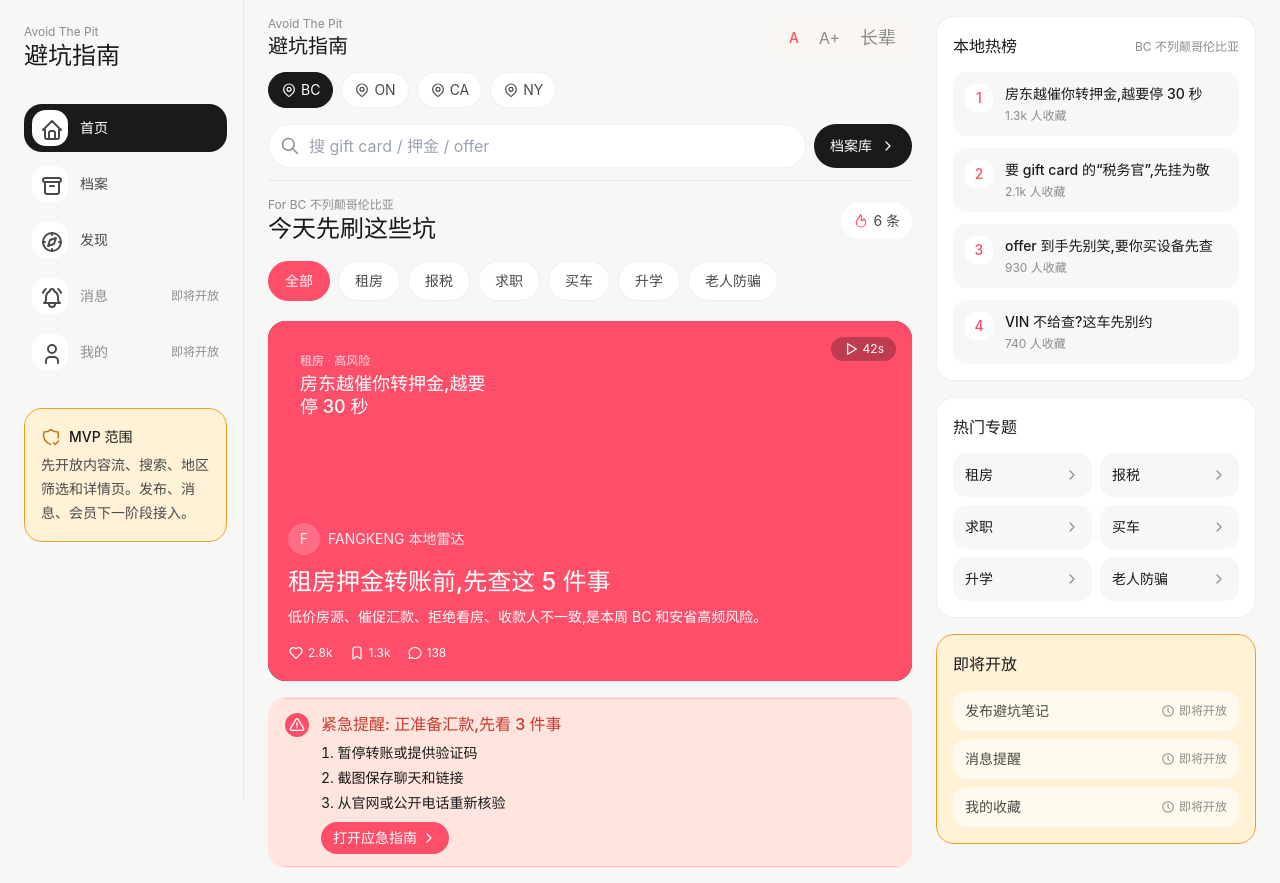
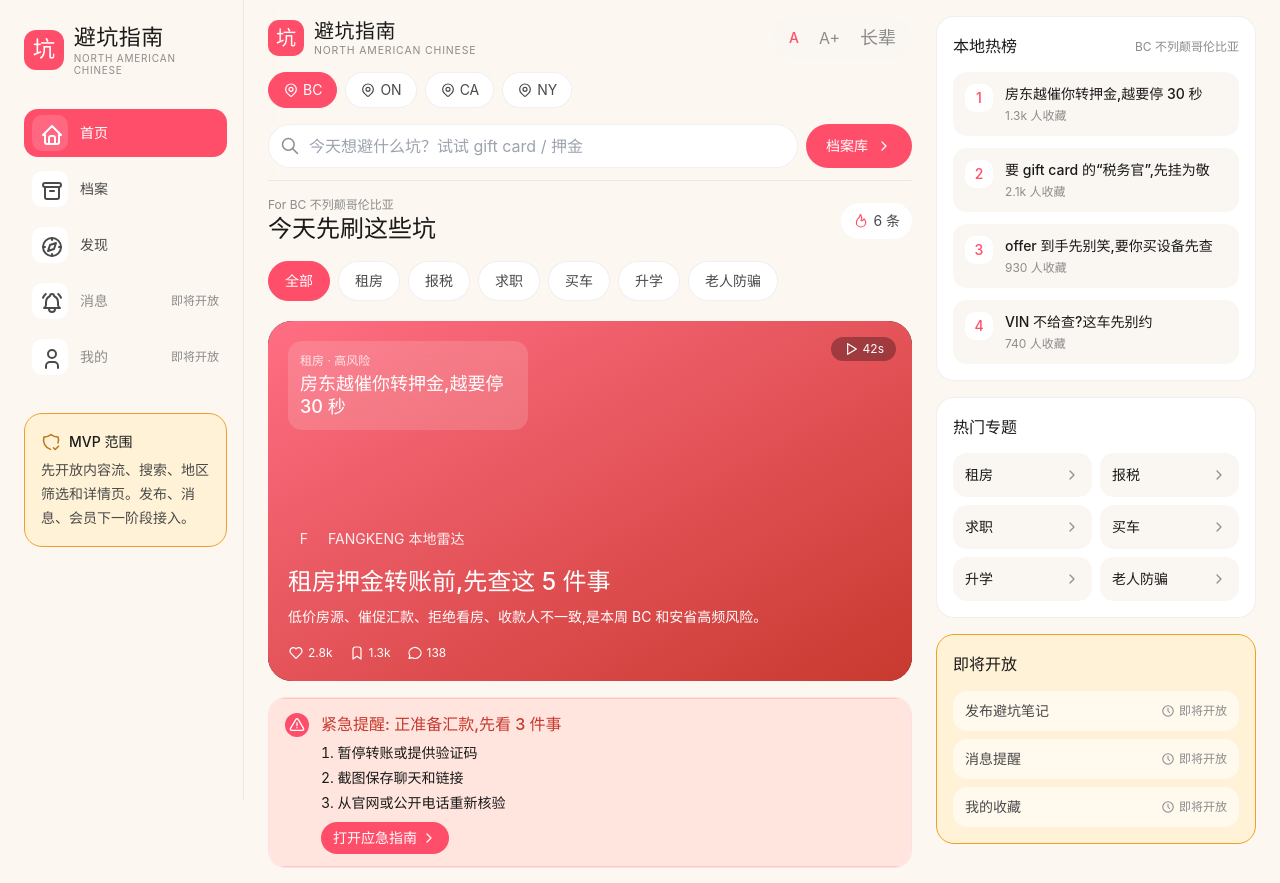
Before and after one commit to ywzhuvincent-afk/FANGKENG, a Next.js app: page / in a window 1280 px wide. Shown: the top 883 px of the page. Built offline with nearby package versions, Linux system fonts and the light colour scheme.

Commit message:
UI: logo mark + gradient covers + pink active states

```diff
--- a/components/atp/MvpHome.tsx
+++ b/components/atp/MvpHome.tsx
@@ -35,6 +35,23 @@ import {
 const allCategory = '全部';
 const emergencySteps = ['暂停转账或提供验证码', '截图保存聊天和链接', '从官网或公开电话重新核验'];
 
+function ATPLogoMark({ size = 32 }: { size?: number }) {
+  return (
+    <span
+      className="inline-flex items-center justify-center bg-atp-accent text-white font-serif font-medium"
+      style={{
+        width: size,
+        height: size,
+        borderRadius: size * 0.3,
+        fontSize: size * 0.56,
+      }}
+      aria-hidden="true"
+    >
+      坑
+    </span>
+  );
+}
+
 export function MvpHome() {
   const [regionCode, setRegionCode] = useState(getDefaultRegion().code);
   const [category, setCategory] = useState(allCategory);
@@ -55,16 +72,21 @@ export function MvpHome() {
   const hotItems = filteredItems.slice(0, 4);
 
   return (
-    <main className="min-h-screen bg-[#f7f7f5] text-atp-text-primary">
+    <main className="min-h-screen bg-atp-bg-page text-atp-text-primary">
       <div className="mx-auto grid w-full max-w-7xl grid-cols-1 lg:grid-cols-[220px_minmax(0,1fr)_320px] lg:gap-6 lg:px-6">
         <DesktopNav />
 
         <section className="min-w-0 pb-24 lg:pb-10">
-          <header className="sticky top-0 z-30 border-b border-[var(--atp-border-1)] bg-[#f7f7f5]/95 px-4 pb-3 pt-4 backdrop-blur lg:top-0 lg:px-0">
+          <header className="sticky top-0 z-30 border-b border-[var(--atp-border-1)] bg-atp-bg-page/95 px-4 pb-3 pt-4 backdrop-blur lg:top-0 lg:px-0">
             <div className="flex items-center justify-between gap-3">
-              <Link href="/" className="min-w-0">
-                <div className="text-xs text-atp-text-tertiary">Avoid The Pit</div>
-                <div className="text-xl font-medium tracking-normal">避坑指南</div>
+              <Link href="/" className="flex min-w-0 items-center gap-2.5">
+                <ATPLogoMark size={36} />
+                <div className="min-w-0 leading-tight">
+                  <div className="text-[20px] font-medium tracking-wide">避坑指南</div>
+                  <div className="text-[10.5px] uppercase tracking-[0.08em] text-atp-text-tertiary">
+                    North American Chinese
+                  </div>
+                </div>
               </Link>
               <ATPFontSizeControl />
             </div>
@@ -75,9 +97,9 @@ export function MvpHome() {
                   key={region.code}
                   type="button"
                   onClick={() => setRegionCode(region.code)}
-                  className={`inline-flex min-h-9 shrink-0 items-center gap-1 rounded-atp-pill border px-3 text-sm ${
+                  className={`inline-flex min-h-9 shrink-0 items-center gap-1 rounded-atp-pill border px-3.5 text-sm transition ${
                     region.code === regionCode
-                      ? 'border-atp-text-primary bg-atp-text-primary text-white'
+                      ? 'border-atp-accent bg-atp-accent text-white'
                       : 'border-[var(--atp-border-1)] bg-white text-atp-text-secondary'
                   }`}
                 >
@@ -90,17 +112,21 @@ export function MvpHome() {
             <div className="mt-3 grid gap-2 sm:grid-cols-[minmax(0,1fr)_auto]">
               <label className="relative min-w-0">
                 <span className="sr-only">搜索避坑内容</span>
-                <IconSearch className="pointer-events-none absolute left-3 top-1/2 size-5 -translate-y-1/2 text-atp-text-tertiary" aria-hidden="true" stroke={1.8} />
+                <IconSearch
+                  className="pointer-events-none absolute left-3 top-1/2 size-5 -translate-y-1/2 text-atp-text-tertiary"
+                  aria-hidden="true"
+                  stroke={1.8}
+                />
                 <input
                   value={query}
                   onChange={(event) => setQuery(event.target.value)}
                   className="min-h-11 w-full rounded-atp-pill border border-[var(--atp-border-1)] bg-white pl-10 pr-4 text-base outline-none focus:border-atp-accent"
-                  placeholder="搜 gift card / 押金 / offer"
+                  placeholder="今天想避什么坑？试试 gift card / 押金"
                 />
               </label>
               <Link
                 href="/scam-files"
-                className="hidden min-h-11 items-center justify-center gap-2 rounded-atp-pill bg-atp-text-primary px-4 text-sm font-medium text-white sm:inline-flex"
+                className="hidden min-h-11 items-center justify-center gap-2 rounded-atp-pill bg-atp-accent px-5 text-sm font-medium text-white sm:inline-flex"
               >
                 档案库
                 <IconChevronRight className="size-4" aria-hidden="true" stroke={1.8} />
@@ -126,7 +152,7 @@ export function MvpHome() {
                   key={item}
                   type="button"
                   onClick={() => setCategory(item)}
-                  className={`min-h-10 shrink-0 rounded-atp-pill border px-4 text-sm ${
+                  className={`min-h-10 shrink-0 rounded-atp-pill border px-4 text-sm transition ${
                     category === item
                       ? 'border-atp-accent bg-atp-accent text-white'
                       : 'border-[var(--atp-border-1)] bg-white text-atp-text-secondary'
@@ -139,8 +165,12 @@ export function MvpHome() {
 
             {featuredItem ? <FeaturedFeedCard item={featuredItem} /> : null}
 
-            <section className="overflow-hidden rounded-atp-xl border border-[rgba(255,44,85,0.14)] bg-white">
-              <ATPEmergencyBanner trigger="wire_transfer" steps={emergencySteps} ctaHref="/articles/rental-deposit-before-transfer" />
+            <section className="overflow-hidden rounded-atp-xl border border-[rgba(255,78,106,0.18)] bg-white">
+              <ATPEmergencyBanner
+                trigger="wire_transfer"
+                steps={emergencySteps}
+                ctaHref="/articles/rental-deposit-before-transfer"
+              />
             </section>
 
             {feedItems.length > 0 ? (
@@ -172,9 +202,14 @@ export function MvpHome() {
 function DesktopNav() {
   return (
     <aside className="sticky top-0 hidden h-screen min-w-0 border-r border-[var(--atp-border-1)] py-6 pr-4 lg:block">
-      <Link href="/" className="block">
-        <div className="text-xs text-atp-text-tertiary">Avoid The Pit</div>
-        <div className="text-2xl font-medium">避坑指南</div>
+      <Link href="/" className="flex items-center gap-2.5">
+        <ATPLogoMark size={40} />
+        <div className="leading-tight">
+          <div className="text-[22px] font-medium tracking-wide">避坑指南</div>
+          <div className="text-[10px] uppercase tracking-[0.08em] text-atp-text-tertiary">
+            North American Chinese
+          </div>
+        </div>
       </Link>
       <nav className="mt-8 space-y-2">
         <DesktopNavItem href="/" icon={<IconHome />} label="首页" active />
@@ -209,7 +244,11 @@ function DesktopNavItem({
 }) {
   const content = (
     <>
-      <span className="flex size-9 items-center justify-center rounded-atp-lg bg-white text-atp-text-secondary">
+      <span
+        className={`flex size-9 items-center justify-center rounded-atp-md ${
+          active ? 'bg-white/15' : 'bg-white text-atp-text-secondary'
+        }`}
+      >
         {cloneIcon(icon)}
       </span>
       <span>{label}</span>
@@ -219,7 +258,7 @@ function DesktopNavItem({
 
   if (disabled) {
     return (
-      <div className="flex min-h-12 items-center gap-3 rounded-atp-xl px-2 text-sm text-atp-text-tertiary">
+      <div className="flex min-h-12 items-center gap-3 rounded-atp-lg px-2 text-sm text-atp-text-tertiary">
         {content}
       </div>
     );
@@ -228,8 +267,10 @@ function DesktopNavItem({
   return (
     <Link
       href={href}
-      className={`flex min-h-12 items-center gap-3 rounded-atp-xl px-2 text-sm ${
-        active ? 'bg-atp-text-primary text-white' : 'text-atp-text-secondary hover:bg-white'
+      className={`flex min-h-12 items-center gap-3 rounded-atp-lg px-2 text-sm ${
+        active
+          ? 'bg-atp-accent text-white'
+          : 'text-atp-text-secondary hover:bg-white'
       }`}
     >
       {content}
@@ -239,20 +280,31 @@ function DesktopNavItem({
 
 function FeaturedFeedCard({ item }: { item: ContentSeed }) {
   return (
-    <Link href={`/articles/${item.slug}`} className="block overflow-hidden rounded-atp-xl bg-atp-text-primary text-white shadow-sm">
+    <Link
+      href={`/articles/${item.slug}`}
+      className="block overflow-hidden rounded-atp-2xl bg-atp-text-primary text-white"
+    >
       <div className={`relative min-h-[360px] p-5 ${coverToneClass(item.coverTone)}`}>
-        <div className="absolute right-4 top-4 inline-flex items-center gap-1 rounded-atp-pill bg-black/25 px-3 py-1 text-xs text-white">
-          {item.displayFormat === 'clip' ? <IconPlayerPlay className="size-4" aria-hidden="true" stroke={1.8} /> : <IconLayoutGrid className="size-4" aria-hidden="true" stroke={1.8} />}
+        <div className="absolute right-4 top-4 inline-flex items-center gap-1 rounded-atp-pill bg-black/30 px-3 py-1 text-xs text-white">
+          {item.displayFormat === 'clip' ? (
+            <IconPlayerPlay className="size-4" aria-hidden="true" stroke={1.8} />
+          ) : (
+            <IconLayoutGrid className="size-4" aria-hidden="true" stroke={1.8} />
+          )}
           {item.durationLabel ?? formatLabel(item.displayFormat)}
         </div>
         <div className="flex h-full min-h-[320px] flex-col justify-between">
-          <div className="max-w-[220px] rounded-atp-xl bg-white/12 p-3 backdrop-blur">
-            <div className="text-xs opacity-80">{item.category} · {riskLabel(item.riskLevel)}</div>
+          <div className="max-w-[240px] rounded-atp-lg bg-white/15 p-3 backdrop-blur">
+            <div className="text-xs opacity-80">
+              {item.category} · {riskLabel(item.riskLevel)}
+            </div>
             <div className="mt-1 text-lg font-medium leading-tight">{item.hook}</div>
           </div>
           <div>
             <div className="mb-3 flex items-center gap-2 text-sm opacity-90">
-              <span className="flex size-8 items-center justify-center rounded-full bg-white/20">{item.authorName.slice(0, 1)}</span>
+              <span className="flex size-8 items-center justify-center rounded-full bg-white/22">
+                {item.authorName.slice(0, 1)}
+              </span>
               <span>{item.authorName}</span>
             </div>
             <h2 className="text-2xl font-medium leading-tight">{item.title}</h2>
@@ -267,12 +319,17 @@ function FeaturedFeedCard({ item }: { item: ContentSeed }) {
 
 function FeedCard({ item }: { item: ContentSeed }) {
   return (
-    <Link href={`/articles/${item.slug}`} className="block min-w-0 overflow-hidden rounded-atp-xl border border-[var(--atp-border-1)] bg-white shadow-sm">
+    <Link
+      href={`/articles/${item.slug}`}
+      className="block min-w-0 overflow-hidden rounded-atp-xl border border-[var(--atp-border-1)] bg-white"
+    >
       <div className={`relative min-h-[190px] p-4 text-white ${coverToneClass(item.coverTone)}`}>
         <div className="flex items-center justify-between gap-2">
-          <span className="rounded-atp-pill bg-white/18 px-3 py-1 text-xs">{formatLabel(item.displayFormat)}</span>
+          <span className="rounded-atp-pill bg-white/22 px-3 py-1 text-xs">
+            {formatLabel(item.displayFormat)}
+          </span>
           {item.durationLabel ? (
-            <span className="inline-flex items-center gap-1 rounded-atp-pill bg-black/22 px-2 py-1 text-xs">
+            <span className="inline-flex items-center gap-1 rounded-atp-pill bg-black/30 px-2.5 py-1 text-xs">
               <IconPlayerPlay className="size-3.5" aria-hidden="true" stroke={1.8} />
               {item.durationLabel}
             </span>
@@ -309,7 +366,11 @@ function StatsBar({ item, light }: { item: ContentSeed; light?: boolean }) {
   return (
     <div className={`mt-4 flex items-center gap-4 text-xs ${className}`}>
       <span className="inline-flex items-center gap-1">
-        <IconHeart className="size-4" aria-hidden="true" stroke={1.8} />
+        <IconHeart
+          className={`size-4 ${light ? '' : 'text-atp-accent'}`}
+          aria-hidden="true"
+          stroke={1.8}
+        />
         {compactNumber(item.stats.likes)}
       </span>
       <span className="inline-flex items-center gap-1">
@@ -324,7 +385,13 @@ function StatsBar({ item, light }: { item: ContentSeed; light?: boolean }) {
   );
 }
 
-function TrendPanel({ selectedRegion, hotItems }: { selectedRegion: string; hotItems: ContentSeed[] }) {
+function TrendPanel({
+  selectedRegion,
+  hotItems,
+}: {
+  selectedRegion: string;
+  hotItems: ContentSeed[];
+}) {
   return (
     <>
       <section className="rounded-atp-xl border border-[var(--atp-border-1)] bg-white p-4">
@@ -334,13 +401,19 @@ function TrendPanel({ selectedRegion, hotItems }: { selectedRegion: string; hotI
         </div>
         <div className="space-y-3">
           {hotItems.map((item, index) => (
-            <Link key={item.slug} href={`/articles/${item.slug}`} className="grid grid-cols-[auto_minmax(0,1fr)] gap-3 rounded-atp-lg bg-[#f7f7f5] p-3">
+            <Link
+              key={item.slug}
+              href={`/articles/${item.slug}`}
+              className="grid grid-cols-[auto_minmax(0,1fr)] gap-3 rounded-atp-lg bg-atp-bg-soft p-3"
+            >
               <span className="flex size-7 items-center justify-center rounded-atp-md bg-white text-sm font-medium text-atp-accent">
                 {index + 1}
               </span>
               <span className="min-w-0">
                 <span className="block truncate text-sm font-medium">{item.hook}</span>
-                <span className="mt-1 block text-xs text-atp-text-tertiary">{compactNumber(item.stats.saves)} 人收藏</span>
+                <span className="mt-1 block text-xs text-atp-text-tertiary">
+                  {compactNumber(item.stats.saves)} 人收藏
+                </span>
               </span>
             </Link>
           ))}
@@ -351,9 +424,17 @@ function TrendPanel({ selectedRegion, hotItems }: { selectedRegion: string; hotI
         <h2 className="mb-3 font-medium">热门专题</h2>
         <div className="grid grid-cols-2 gap-2">
           {categories.map((item) => (
-            <Link key={item} href={`/topics/${encodeURIComponent(item)}`} className="flex min-h-11 items-center justify-between rounded-atp-lg bg-[#f7f7f5] px-3 text-sm">
+            <Link
+              key={item}
+              href={`/topics/${encodeURIComponent(item)}`}
+              className="flex min-h-11 items-center justify-between rounded-atp-lg bg-atp-bg-soft px-3 text-sm"
+            >
               {item}
-              <IconChevronRight className="size-4 text-atp-text-tertiary" aria-hidden="true" stroke={1.8} />
+              <IconChevronRight
+                className="size-4 text-atp-text-tertiary"
+                aria-hidden="true"
+                stroke={1.8}
+              />
             </Link>
           ))}
         </div>
@@ -363,7 +444,10 @@ function TrendPanel({ selectedRegion, hotItems }: { selectedRegion: string; hotI
         <h2 className="mb-3 font-medium">即将开放</h2>
         <div className="space-y-2 text-sm text-atp-text-secondary">
           {['发布避坑笔记', '消息提醒', '我的收藏'].map((label) => (
-            <div key={label} className="flex min-h-10 items-center justify-between rounded-atp-lg bg-white/60 px-3">
+            <div
+              key={label}
+              className="flex min-h-10 items-center justify-between rounded-atp-lg bg-white/60 px-3"
+            >
               <span>{label}</span>
               <span className="inline-flex items-center gap-1 text-xs text-atp-text-tertiary">
                 <IconClock className="size-3.5" aria-hidden="true" stroke={1.8} />
@@ -411,15 +495,23 @@ function MobileTab({
       <span
         className={`flex items-center justify-center ${
           primary
-            ? 'mx-auto -mt-5 size-12 rounded-full bg-atp-accent text-white shadow-lg'
-            : 'mx-auto size-6'
+            ? 'mx-auto -mt-3 size-11 rounded-atp-lg bg-atp-accent text-white'
+            : `mx-auto size-6 ${active ? 'text-atp-accent' : ''}`
         }`}
       >
         {cloneIcon(icon, primary ? 'size-6' : 'size-5')}
       </span>
-      <span className={`mt-1 block text-center text-[11px] ${active ? 'font-medium text-atp-text-primary' : 'text-atp-text-tertiary'}`}>
-        {label}
-      </span>
+      {!primary ? (
+        <span
+          className={`mt-1 block text-center text-[11px] ${
+            active ? 'font-medium text-atp-accent' : 'text-atp-text-tertiary'
+          }`}
+        >
+          {label}
+        </span>
+      ) : (
+        <span className="mt-1 block h-[11px]" aria-hidden="true" />
+      )}
     </>
   );
 
@@ -445,9 +537,9 @@ function RiskBadge({ level }: { level: ContentSeed['riskLevel'] }) {
       ? 'bg-atp-accent-bg text-atp-accent-dark'
       : level === 'medium'
         ? 'bg-atp-warning-bg text-atp-text-primary'
-        : 'bg-atp-success-bg text-atp-text-primary';
+        : 'bg-atp-success-bg text-atp-success';
 
-  return <span className={`rounded-atp-sm px-2 py-1 ${className}`}>{label}</span>;
+  return <span className={`rounded-atp-pill px-2.5 py-0.5 font-medium ${className}`}>{label}</span>;
 }
 
 function riskLabel(level: ContentSeed['riskLevel']) {
@@ -468,14 +560,15 @@ function compactNumber(value: number) {
   return String(value);
 }
 
+// 改：从纯色块换成同色系渐变，跟设计稿对齐
 function coverToneClass(tone: ContentSeed['coverTone']) {
   const classes: Record<ContentSeed['coverTone'], string> = {
-    rose: 'bg-atp-accent',
-    navy: 'bg-atp-trust',
-    gold: 'bg-atp-premium',
-    green: 'bg-atp-success',
-    ink: 'bg-[#202020]',
-    sky: 'bg-[#2f6f9f]',
+    rose: 'bg-gradient-to-br from-[#FF6E83] to-[#C8392F]',
+    navy: 'bg-gradient-to-br from-[#1A2B4A] to-[#0C1A2E]',
+    gold: 'bg-gradient-to-br from-[#C9882A] to-[#854F0B]',
+    green: 'bg-gradient-to-br from-[#0F6E56] to-[#04342C]',
+    ink: 'bg-gradient-to-br from-[#2A2A2A] to-[#0A0A0A]',
+    sky: 'bg-gradient-to-br from-[#2F6F9F] to-[#0C447C]',
   };
 
   return classes[tone];
```
